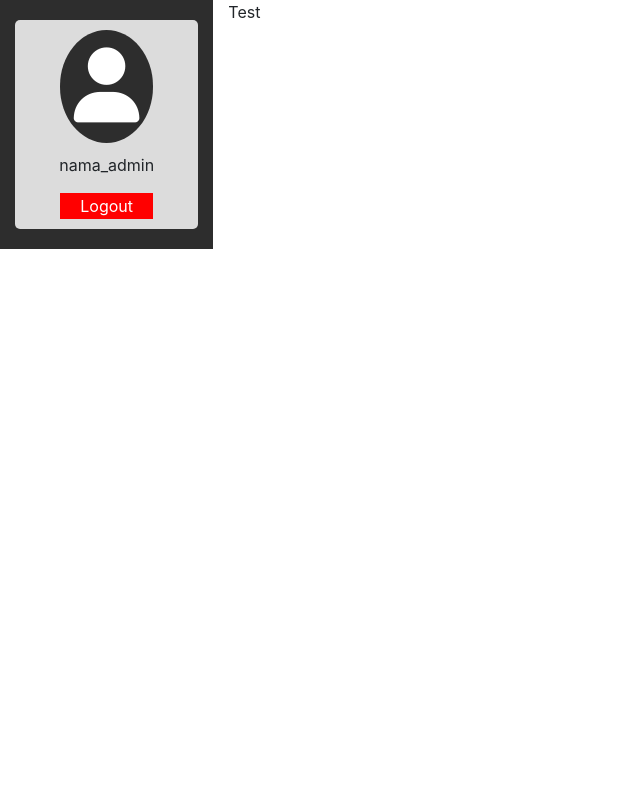
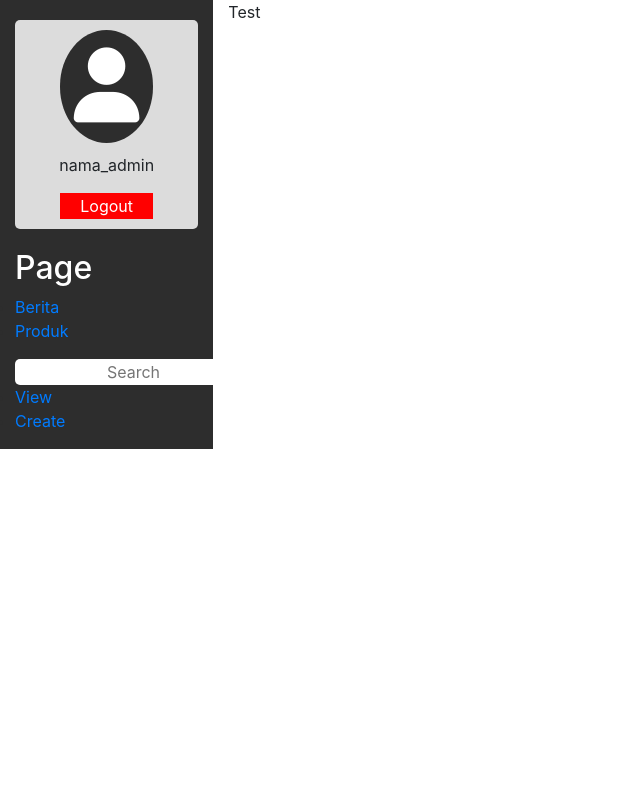
Before and after one commit to NaMLiM/pindad-clone, a PHP site: page /admin/dashboard.php in a window 1280 px wide. Shown: the whole page, without its empty margins (0-640 px from the left). Run offline with PHP 8.4, Linux system fonts and the light colour scheme; some libraries are stand-ins or nearby versions.

Commit message:
update dashboard

```diff
--- a/admin/css/dashboard.css
+++ b/admin/css/dashboard.css
@@ -1,5 +1,14 @@
+html, body {
+  margin: 0;
+  padding: 0;
+  width: 100%;
+  height: 100%;
+  overflow-x: hidden;
+}
+
 .sidebar {
   background-color: #2d2d2dff;
+  height: 100%;
 }
 
 .user {
@@ -31,3 +40,22 @@
   background-color: red;
   border: 0;
 }
+
+.page {
+  color: white;
+}
+
+.page-btn {
+  transform: translateX(-40px);
+  text-decoration: none;
+  color: #2d2d2dff;
+}
+
+.search {
+  border: 0;
+  border-radius: 5px;
+}
+
+.search::placeholder {
+  text-align: center;
+}
--- a/admin/dashboard.php
+++ b/admin/dashboard.php
@@ -23,6 +23,20 @@
                         <input type="button" value="Logout" class="logout-btn">
                     </div>
                 </div>
+                <div class="page">
+                    <h2>Page</h2>
+                    <ul>
+                        <li class="page-btn"><a href="#">Berita</a></li>
+                        <li class="page-btn"><a href="#">Produk</a></li>
+                    </ul>
+                </div>
+                <div class="action">
+                    <input type="search" placeholder="Search" name="search" class="search">
+                    <ul>
+                        <li class="page-btn"><a href="#">View</a></li>
+                        <li class="page-btn"><a href="#">Create</a></li>
+                    </ul>
+                </div>
             </div>
             <div class="col-md-10">
                 Test
@@ -34,5 +48,10 @@
     <script src="https://cdn.jsdelivr.net/npm/popper.js@1.16.0/dist/umd/popper.min.js" integrity="sha384-Q6E9RHvbIyZFJoft+2mJbHaEWldlvI9IOYy5n3zV9zzTtmI3UksdQRVvoxMfooAo" crossorigin="anonymous"></script>
     <script src="https://stackpath.bootstrapcdn.com/bootstrap/4.4.1/js/bootstrap.min.js" integrity="sha384-wfSDF2E50Y2D1uUdj0O3uMBJnjuUD4Ih7YwaYd1iqfktj0Uod8GCExl3Og8ifwB6" crossorigin="anonymous"></script>
     <script src="https://kit.fontawesome.com/7b59756246.js" crossorigin="anonymous"></script>
+    <script>
+        $(".page-btn").click(function(){
+            $(".page-btn").toggleClass("active");
+        });
+    </script>
 </body>
 </html>
```
